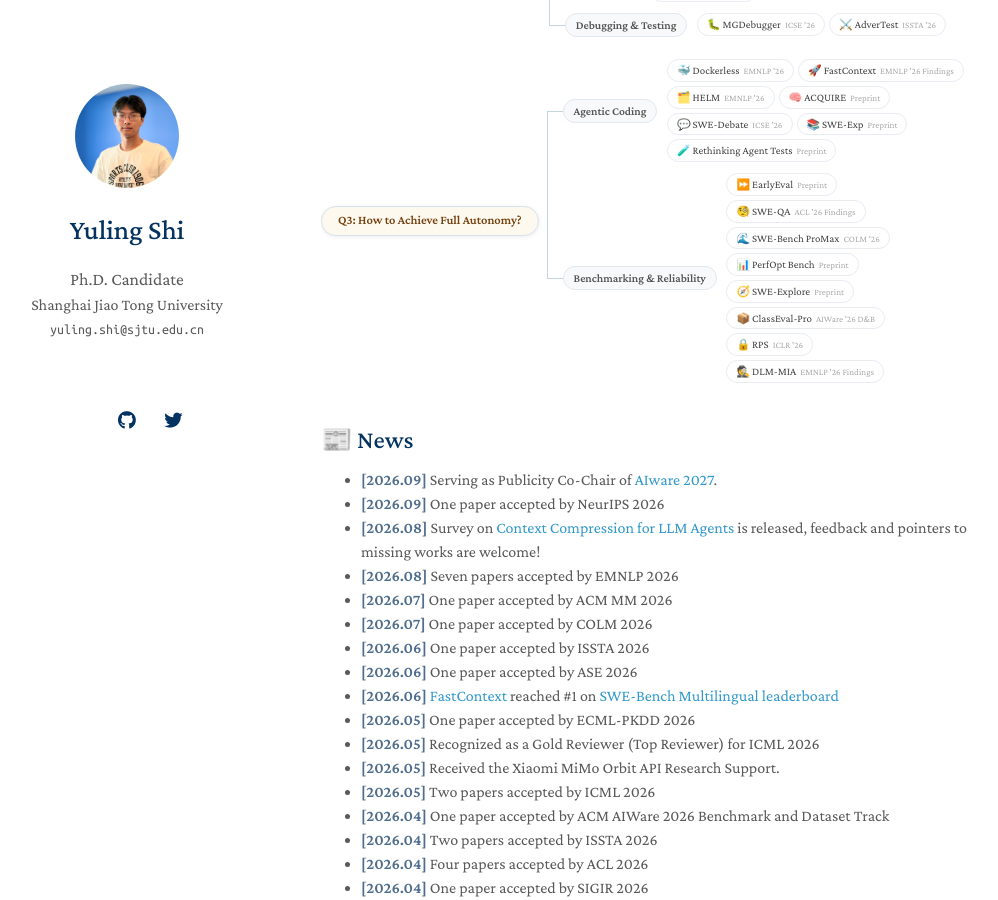
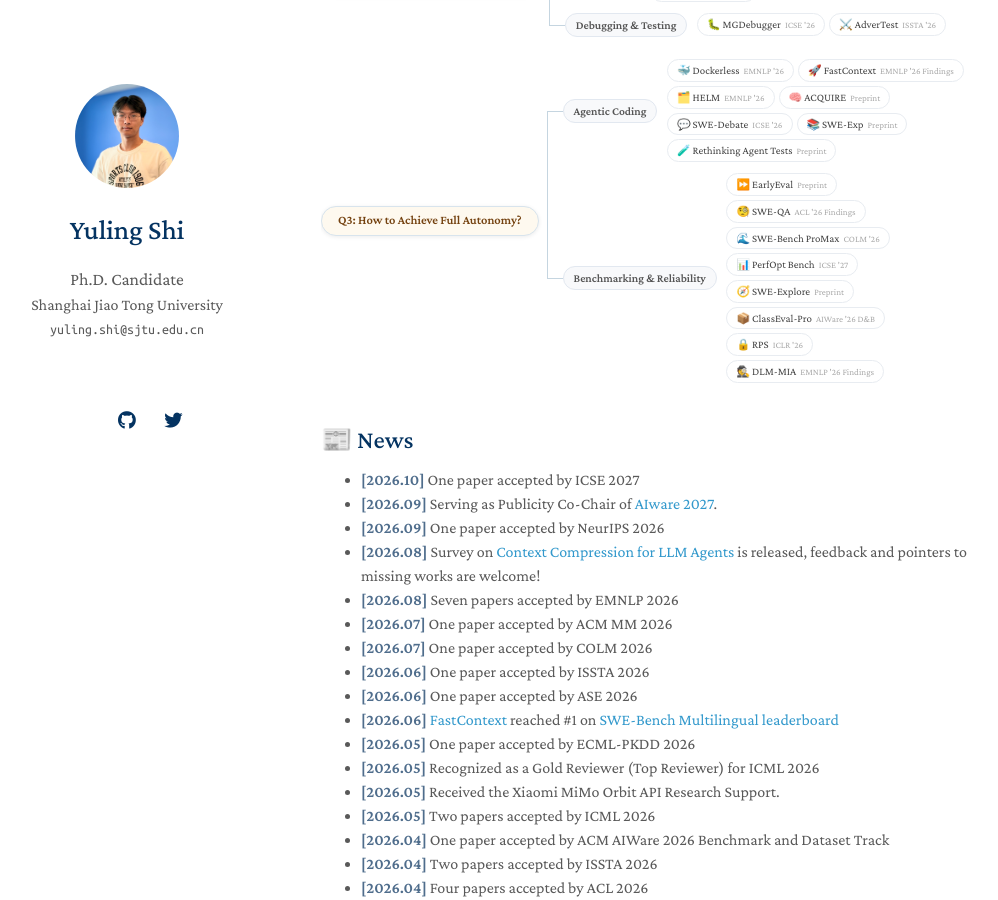
Before and after one commit to YerbaSite/YerbaSite.github.io, a Jekyll site: the page built from index.md, in a window 1280 px wide and 900 px high, scrolled down 704 px. Shown: the whole window, without its empty margins (149-1147 px from the left). Built offline with Jekyll 4.4.1, drawn with Linux system fonts in a browser that asks for light colours; nearby versions of some CDN libraries; a style sheet for code colours, icons or effects is not loaded; our own code applies the rules of GitHub Pages for plain Markdown files.

Commit message:
Update ICSE 2027 acceptance news and publication

```diff
--- a/index.md
+++ b/index.md
@@ -152,7 +152,7 @@
           <a class="pill" href="https://arxiv.org/abs/2609.02783">⏩ EarlyEval <span class="v">Preprint</span></a>
           <a class="pill" href="https://arxiv.org/abs/2509.14635">🧐 SWE-QA <span class="v">ACL '26 Findings</span></a>
           <a class="pill" href="https://arxiv.org/abs/2608.09802">🌊 SWE-Bench ProMax <span class="v">COLM '26</span></a>
-          <a class="pill" href="https://arxiv.org/abs/2607.01211">📊 PerfOpt Bench <span class="v">Preprint</span></a>
+          <a class="pill" href="https://arxiv.org/abs/2607.01211">📊 PerfOpt Bench <span class="v">ICSE '27</span></a>
           <a class="pill" href="https://arxiv.org/abs/2606.07297">🧭 SWE-Explore <span class="v">Preprint</span></a>
           <a class="pill" href="https://arxiv.org/abs/2604.26923">📦 ClassEval-Pro <span class="v">AIWare '26 D&B</span></a>
           <!-- <a class="pill" href="https://chengcheng-wan.github.io/paper/26-ICSE-Comfrey.pdf">🛡️ Comfrey <span class="v">ICSE '26</span></a> -->
@@ -170,6 +170,7 @@
 
 ## &#x1F4F0; News
 
+- <span style="color: #4f6d8c; font-weight: 600;">[2026.10]</span> One paper accepted by ICSE 2027
 - <span style="color: #4f6d8c; font-weight: 600;">[2026.09]</span> Serving as Publicity Co-Chair of <a href="https://conf.researchr.org/series/aiware">AIware 2027</a>.
 <!-- - <span style="color: #4f6d8c; font-weight: 600;">[2026.02]</span> Received ACM SIGSOFT ICSE 2026 CAPS Grant (Travel Support) -->
 <!-- - <span style="color: #4f6d8c; font-weight: 600;">[2026.05]</span> Invited talk at Advanced Software Technologies (AST) Lab, ETH Zurich: "Compressing Long Code Contexts for LLMs: From Naturalness to Multimodal Representation." -->
@@ -275,6 +276,10 @@
 
 <details class="pub-collapsible" markdown="1">
 <summary><strong>Other Peer Reviewed Papers</strong> — click to expand</summary>
+
+- <strong><span style="color: #03396c;">Are Performance-Optimization Benchmarks Reliably Measuring Coding Agents?</span></strong><br>
+  [ICSE 2027](https://arxiv.org/abs/2607.01211)<br>
+  Zhi Chen, Zhensu Sun, <u><strong>Yuling Shi</strong></u>, David Lo, Lingxiao Jiang
 
 - <strong><span style="color: #03396c;">FedSEM: Mitigating Cross-Client Evidence Drift in Federated Multiple Instance Learning</span></strong>
   NeurIPS 2026
@@ -420,10 +425,6 @@
 <details class="pub-collapsible" markdown="1">
 <summary><strong>Other Preprints</strong> — click to expand</summary>
 
-- <strong><span style="color: #03396c;">Are Performance-Optimization Benchmarks Reliably Measuring Coding Agents?</span></strong>
-  [Preprint](https://arxiv.org/abs/2607.01211)
-  Zhi Chen, Zhensu Sun, <u><strong>Yuling Shi</strong></u>, David Lo, Lingxiao Jiang
-
 - <strong><span style="color: #03396c;">Know Before Fix: QA-Driven Repository Knowledge Acquisition for Software Issue Resolution</span></strong><br>
   [Preprint](https://arxiv.org/abs/2607.11111)<br>
   Haotian Lin, Silin Chen, Xiaodong Gu, <u><strong>Yuling Shi</strong></u>, Chengxi Pan, Jiaqi Ge, Mengfan Li, Jianghong Huang, Mengchieh Chuang, Beijun Shen, Haibing Guan
```
